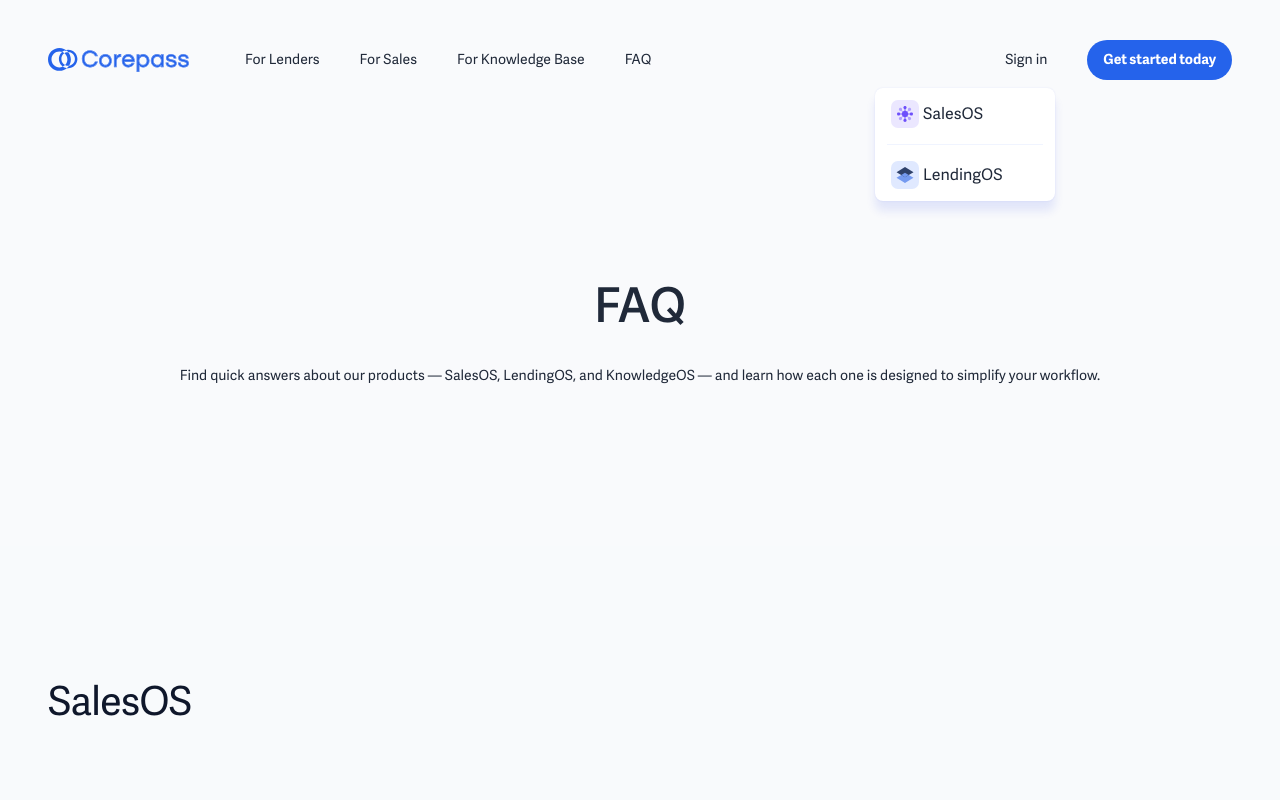
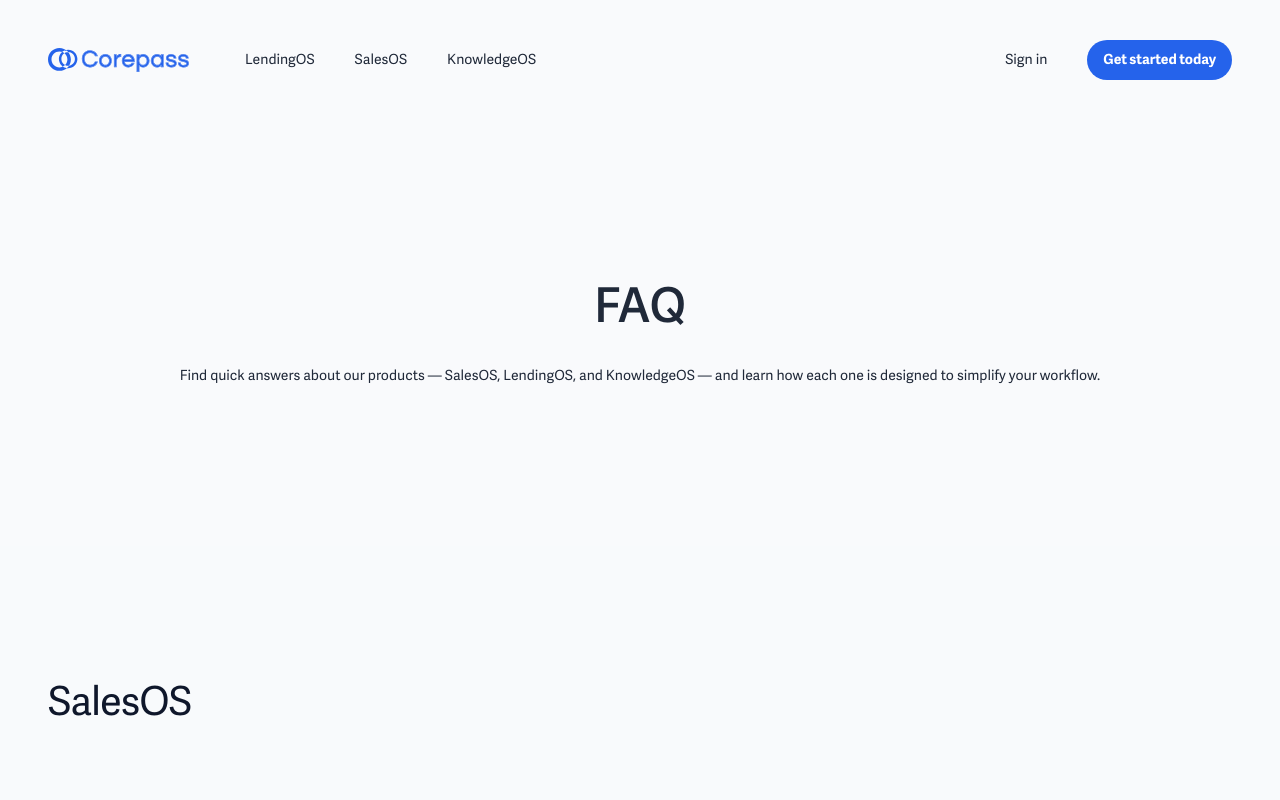
Before and after one commit to youlandinc/corepass-static-home, a Next.js app: page /faq in a window 1280 px wide. Both pictures are taken after a click on the button "Sign in". Shown: the top 800 px of the page. Built offline with nearby package versions, Linux system fonts and the light colour scheme.

Commit message:
refactor: update

```diff
--- a/src/app/knowledge/page.tsx
+++ b/src/app/knowledge/page.tsx
@@ -9,10 +9,13 @@
 import { KNOWLEDGE_FAQ, KNOWLEDGE_TESTIMONIALS } from '@/constant/Knowledge'
 
 import BG_IMG from '@/images/knowledge/footer/Knowledge-footer.svg'
+import { LOGIN_URL } from '@/constant'
+import { Button } from '@/components/Button'
 
 export default function Knowledge() {
   return (
     <>
+      <title>KnowledgeOS | AI Company Knowledge Hub – Corepass</title>
       <Header
         btnClassName={'bg-[#1DAFCD] hover:bg-[#1DAFCD]/80'}
         fillColor={'#202939'}
@@ -32,11 +35,7 @@
         </section>
         <Faqs subtitle={KNOWLEDGE_FAQ.subtitle} faqList={KNOWLEDGE_FAQ.list} />
       </main>
-      <Footer
-        imgSrc={BG_IMG}
-        btnLabel={'Get started today'}
-        btnClassName={'!text-[#23AFCF]'}
-      />
+      <Footer imgSrc={BG_IMG} />
     </>
   )
 }
--- a/src/app/lenders/page.tsx
+++ b/src/app/lenders/page.tsx
@@ -18,10 +18,13 @@
 } from '@/constant/Lenders'
 
 import BG_IMG from '@/images/lender/footer/lending-footer.svg'
+import { LOGIN_URL } from '@/constant'
+import Link from 'next/link'
 
 export default function Lenders() {
   return (
     <>
+      <title>LendingOS | AI Lending & Underwriting Software – Corepass</title>
       <Header />
       <main>
         <LenderHero />
@@ -34,9 +37,12 @@
           title={LENDERS_CALL.title}
           subtitle={LENDERS_CALL.subtitle}
           action={
-            <Button color={'blue'} variant={'solid'}>
+            <Link
+              className="rounded-full bg-blue-600 px-4 leading-10 font-semibold text-white hover:bg-blue-600/90"
+              href={LOGIN_URL}
+            >
               Try Corepass for free
-            </Button>
+            </Link>
           }
         />
 
@@ -53,8 +59,16 @@
 
       <Footer
         imgSrc={BG_IMG}
-        btnLabel={'Get started today'}
-        btnClassName={'!text-[#192F67]'}
+        action={
+          <Button
+            href={LOGIN_URL}
+            className={
+              'bg-white font-semibold !text-[#192F67] hover:!bg-[white]/90'
+            }
+          >
+            Get started today
+          </Button>
+        }
       />
     </>
   )
--- a/src/app/page.tsx
+++ b/src/app/page.tsx
@@ -9,10 +9,13 @@
 import { HOME_CALL, HOME_TESTIMONIALS } from '@/constant/Home'
 
 import BG_IMG from '@/images/home/footer/home-footer.svg'
+import { LOGIN_URL } from '@/constant'
+import Link from 'next/link'
 
 export default function Home() {
   return (
     <>
+      <title>Corepass | AI That Powers Growth & Scale</title>
       <main>
         <section className={'relative overflow-hidden'}>
           <Header />
@@ -171,9 +174,12 @@
           title={HOME_CALL.title}
           subtitle={HOME_CALL.subtitle}
           action={
-            <Button color={'blue'} variant={'solid'}>
+            <Link
+              className="rounded-full bg-blue-600 px-4 leading-10 font-semibold text-white hover:bg-blue-600/90"
+              href={LOGIN_URL}
+            >
               Try Corepass for free
-            </Button>
+            </Link>
           }
         />
 
@@ -185,7 +191,21 @@
           />
         </section>
       </main>
-      <Footer imgSrc={BG_IMG} title={'Run Your Business Smarter With AI'} />
+      <Footer
+        imgSrc={BG_IMG}
+        title={'Run Your Business Smarter With AI'}
+        action={
+          <Button
+            href={LOGIN_URL}
+            target={'_blank'}
+            className={
+              'bg-white font-semibold !text-[#202939] hover:!bg-[white]/90'
+            }
+          >
+            Try Corepass for free
+          </Button>
+        }
+      />
     </>
   )
 }
--- a/src/app/sales/page.tsx
+++ b/src/app/sales/page.tsx
@@ -11,11 +11,18 @@
 import { SALES_FAQ, SALES_TESTIMONIALS } from '@/constant/Sales'
 
 import BG_IMG from '@/images/sales/footer/sales-footer.svg'
+import { Button } from '@/components/Button'
+import { SALES_URL } from '@/constant'
 
 export default function Sales() {
   return (
     <>
-      <Header className={'bg-slate-50'} />
+      <title>SalesOS | AI-Powered Sales Automation – Corepass</title>
+      <Header
+        className={'bg-slate-50'}
+        fillColor={'#202939'}
+        btnClassName={'bg-[#8556F0]'}
+      />
       <main>
         <SaleHero />
         <SalePrimaryFeatures />
@@ -29,8 +36,17 @@
       </main>
       <Footer
         imgSrc={BG_IMG}
-        btnLabel={'Get started today'}
-        btnClassName={'!text-[#4C357E]'}
+        action={
+          <Button
+            href={SALES_URL}
+            target={'_blank'}
+            className={
+              'bg-white font-semibold !text-[#4C357E] hover:!bg-[white]/90'
+            }
+          >
+            Get started today
+          </Button>
+        }
       />
     </>
   )
--- a/src/components/Footer.tsx
+++ b/src/components/Footer.tsx
@@ -7,22 +7,16 @@
 import { LOGIN_URL } from '@/constant'
 
 import Image from 'next/image'
+import { ReactNode } from 'react'
 
 type FooterProps = {
   className?: string
   imgSrc?: string
   title?: string
-  btnLabel?: string
-  btnClassName?: string
+  action?: ReactNode
 }
 
-export function Footer({
-  className,
-  imgSrc,
-  title,
-  btnClassName,
-  btnLabel,
-}: FooterProps) {
+export function Footer({ className, imgSrc, action }: FooterProps) {
   return (
     <footer>
       <Container
@@ -33,7 +27,7 @@
       >
         <div className="flex flex-col gap-3 text-center [&>*]:text-white">
           <h2 className="text-5xl leading-[1.2]">
-            {title || 'Run your operations with AI'}
+            Run Your Business Smarter With AI
           </h2>
           <p className="text-xl leading-normal">
             Automate repetitive work with Corepass so your team can focus on
@@ -41,18 +35,10 @@
           </p>
         </div>
         <div className="flex flex-row justify-center gap-6 pt-16">
-          <Link
-            className={clsx(
-              'rounded-full bg-white px-4 leading-10 font-semibold text-[#202939] hover:bg-[white]/90',
-              btnClassName,
-            )}
-            href={LOGIN_URL}
-          >
-            {btnLabel || 'Try Corepass for free'}
-          </Link>
+          {action}
           <BookDemo
             label={<span>Book a demo</span>}
-            className="bg-black text-white hover:bg-black/80 hover:text-white"
+            className="active:text-white' cursor-pointer bg-black text-white hover:bg-black/80 hover:text-white focus:outline-hidden focus-visible:bg-black/80 focus-visible:outline-2 focus-visible:outline-offset-2 active:bg-black/80"
           />
         </div>
         <div className="flex flex-col gap-9 pt-40 pb-15">
@@ -64,13 +50,13 @@
                   href="/lenders"
                   className={'px-2 py-1 hover:text-[rgba(255,255,255,0.70)]'}
                 >
-                  For Lenders
+                  LendingOS
                 </Link>
                 <Link
                   href="/sales"
                   className={'px-2 py-1 hover:text-[rgba(255,255,255,0.70)]'}
                 >
-                  For Sales
+                  SalesOS
                 </Link>
               </div>
               <div className={'flex flex-row gap-6'}>
@@ -78,14 +64,14 @@
                   href="/knowledge"
                   className={'px-2 py-1 hover:text-[rgba(255,255,255,0.70)]'}
                 >
-                  For Knowledge Base
+                  KnowledgeOS
                 </Link>
-                <Link
-                  href="/faq"
-                  className={'px-2 py-1 hover:text-[rgba(255,255,255,0.70)]'}
-                >
-                  FAQ
-                </Link>
+                {/*<Link*/}
+                {/*  href="/faq"*/}
+                {/*  className={'px-2 py-1 hover:text-[rgba(255,255,255,0.70)]'}*/}
+                {/*>*/}
+                {/*  FAQ*/}
+                {/*</Link>*/}
               </div>
             </div>
           </nav>
--- a/src/components/Header.tsx
+++ b/src/components/Header.tsx
@@ -9,13 +9,14 @@
 } from '@headlessui/react'
 import clsx from 'clsx'
 import * as DropdownMenu from '@radix-ui/react-dropdown-menu'
+import * as HoverCard from '@radix-ui/react-hover-card'
 
 import { Container } from '@/components/Container'
 import { Logo } from '@/components/Logo'
 import { NavLink } from '@/components/NavLink'
 
 import { BookDemo } from '@/components/BookDemoForm'
-import { ComponentPropsWithoutRef, ReactNode } from 'react'
+import { ComponentPropsWithoutRef, ReactNode, useState } from 'react'
 import { LOGIN_URL, SALES_URL, LENDING_URL } from '@/constant'
 
 import SALES_ICON from '@/images/header/salesOS.svg'
@@ -80,10 +81,10 @@
         transition
         className="absolute inset-x-0 top-full mt-4 flex origin-top flex-col rounded-2xl bg-white p-4 text-lg tracking-tight text-slate-900 shadow-xl ring-1 ring-slate-900/5 data-closed:scale-95 data-closed:opacity-0 data-enter:duration-150 data-enter:ease-out data-leave:duration-100 data-leave:ease-in [&>*]:text-sm"
       >
-        <MobileNavLink href="/lenders">For Lenders</MobileNavLink>
-        <MobileNavLink href="/sales">For Sales</MobileNavLink>
-        <MobileNavLink href="/knowledge">For Knowledge Base</MobileNavLink>
-        <MobileNavLink href="/faq">FAQ</MobileNavLink>
+        <MobileNavLink href="/lenders">LendingOS</MobileNavLink>
+        <MobileNavLink href="/sales">SalesOS</MobileNavLink>
+        <MobileNavLink href="/knowledge">KnowledgeOS</MobileNavLink>
+        {/*<MobileNavLink href="/faq">FAQ</MobileNavLink>*/}
         <hr className="m-2 border-slate-300/40" />
         <MobileNavLink href={''}>
           <span onClick={() => window.open(SALES_URL, '_blank')}>
@@ -107,6 +108,7 @@
 }
 
 export function Header(props: HeaderProps) {
+  const [open, setOpen] = useState(false)
   return (
     <header className={clsx(props.className)}>
       <Container className={'!py-10'}>
@@ -125,7 +127,7 @@
                   'inline-block cursor-pointer rounded-lg px-2 py-1 text-sm hover:bg-slate-100 hover:text-slate-900'
                 }
               >
-                For Lenders
+                LendingOS
               </Link>
               <Link
                 href="/sales"
@@ -133,7 +135,7 @@
                   'inline-block cursor-pointer rounded-lg px-2 py-1 text-sm hover:bg-slate-100 hover:text-slate-900'
                 }
               >
-                For Sales
+                SalesOS
               </Link>
               <Link
                 href="/knowledge"
@@ -141,35 +143,35 @@
                   'inline-block cursor-pointer rounded-lg px-2 py-1 text-sm hover:bg-slate-100 hover:text-slate-900'
                 }
               >
-                For Knowledge Base
+                KnowledgeOS
               </Link>
-              <Link
-                href="/faq"
-                className={
-                  'inline-block cursor-pointer rounded-lg px-2 py-1 text-sm hover:bg-slate-100 hover:text-slate-900'
-                }
-              >
-                FAQ
-              </Link>
+              {/*<Link*/}
+              {/*  href="/faq"*/}
+              {/*  className={*/}
+              {/*    'inline-block cursor-pointer rounded-lg px-2 py-1 text-sm hover:bg-slate-100 hover:text-slate-900'*/}
+              {/*  }*/}
+              {/*>*/}
+              {/*  FAQ*/}
+              {/*</Link>*/}
             </div>
           </div>
           <div className="flex items-center gap-x-5 lg:gap-x-8">
             <div className="[& dev]:text-sm hidden lg:block">
-              <DropdownMenu.Root>
-                <DropdownMenu.Trigger asChild>
+              <HoverCard.Root openDelay={200} closeDelay={300}>
+                <HoverCard.Trigger asChild>
                   <button className="cursor-pointer rounded-lg px-2 py-1 text-sm outline-none hover:bg-slate-100 hover:text-slate-900">
                     Sign in
                   </button>
-                </DropdownMenu.Trigger>
-                <DropdownMenu.Portal>
-                  <DropdownMenu.Content
-                    className="data-[side=left]:animate-slideRightAndFade data-[side=right]:animate-slideLeftAndFade data-[side=top]:animate-slideDownAndFade min-w-[180px] rounded-md bg-white px-3 py-2 shadow-[0_0_2px_0_rgba(17,52,227,0.10),0_10px_10px_0_rgba(17,52,227,0.10)] will-change-[opacity,transform] data-[side=bottom]:animate-out"
+                </HoverCard.Trigger>
+                <HoverCard.Portal>
+                  <HoverCard.Content
+                    className="min-w-[180px] rounded-md bg-white px-3 py-2 shadow-[0_0_2px_0_rgba(17,52,227,0.10),0_10px_10px_0_rgba(17,52,227,0.10)] duration-200 data-[state=closed]:animate-out data-[state=closed]:fade-out-0 data-[state=closed]:zoom-out-95 data-[state=open]:animate-in data-[state=open]:fade-in-0 data-[state=open]:zoom-in-95"
                     sideOffset={12}
                     align={'end'}
                   >
-                    <DropdownMenu.Item
+                    <div
                       className={
-                        'flex cursor-pointer flex-row items-center gap-1 rounded-[4px] p-1 outline-none hover:bg-[#F0F4FF]'
+                        'rounded-1 flex cursor-pointer flex-row items-center gap-1 rounded-[4px] p-1 outline-none hover:bg-[#F0F4FF]'
                       }
                       onClick={() => {
                         window.open(SALES_URL, '_target')
@@ -177,11 +179,11 @@
                     >
                       <Image src={SALES_ICON} alt={''} />
                       SalesOS
-                    </DropdownMenu.Item>
+                    </div>
                     <DropdownMenu.Separator
                       className={'my-3 h-[1px] w-full bg-[#F0F4FF]'}
                     />
-                    <DropdownMenu.Item
+                    <div
                       className={
                         'rounded-1 flex cursor-pointer flex-row items-center gap-1 rounded-[4px] p-1 outline-none hover:bg-[#F0F4FF]'
                       }
@@ -191,10 +193,10 @@
                     >
                       <Image src={LENDERS_ICON} alt={''} />
                       LendingOS
-                    </DropdownMenu.Item>
-                  </DropdownMenu.Content>
-                </DropdownMenu.Portal>
-              </DropdownMenu.Root>
+                    </div>
+                  </HoverCard.Content>
+                </HoverCard.Portal>
+              </HoverCard.Root>
               {/*<NavLink href={LOGIN_URL}>Sign in</NavLink>*/}
             </div>
             <BookDemo
--- a/src/components/home/HomeHero.tsx
+++ b/src/components/home/HomeHero.tsx
@@ -34,6 +34,7 @@
           <Link
             className="rounded-full bg-blue-600 px-4 leading-10 font-semibold text-white hover:bg-blue-600/90"
             href={LOGIN_URL}
+            target={'_blank'}
           >
             Try Corepass for free
           </Link>
--- a/src/components/lender/LenderHero.tsx
+++ b/src/components/lender/LenderHero.tsx
@@ -49,6 +49,7 @@
           <Link
             className="rounded-full bg-blue-600 px-4 leading-10 font-semibold text-white hover:bg-blue-600/90"
             href={LENDING_URL}
+            target={'_blank'}
           >
             Try LendingOS for free
           </Link>
--- a/src/components/sale/SaleHero.tsx
+++ b/src/components/sale/SaleHero.tsx
@@ -36,6 +36,7 @@
           <Link
             className="rounded-full bg-[#8556F0] px-4 leading-10 font-semibold text-white hover:bg-[#8556F0]/90"
             href={SALES_URL}
+            target={'_blank'}
           >
             Try SalesOS for free
           </Link>
@@ -45,7 +46,7 @@
             }
           />
         </div>
-        <HeroTailSale />
+        {/*<HeroTailSale />*/}
       </Container>
     </HeroContainer>
   )
--- a/src/components/sale/SalePrimaryFeatures.tsx
+++ b/src/components/sale/SalePrimaryFeatures.tsx
@@ -107,7 +107,7 @@
       <Container className={''}>
         <div className={'mx-auto max-w-[900px] text-center'}>
           <h2 className={'text-5xl leading-[1.2] font-medium'}>
-            Run your entire sales outreach workflow in one place
+            Run Your Entire Sales Outreach Workflow In One Place
           </h2>
           <p className={'mt-6 leading-normal'}>
             SalesOS replaces manual prospecting, disconnected data enrichment
--- a/src/components/sale/SaleSecondaryFeature.tsx
+++ b/src/components/sale/SaleSecondaryFeature.tsx
@@ -43,7 +43,7 @@
     >
       <div className={'mx-auto max-w-[1280px] text-center'}>
         <h2 className={'text-5xl leading-[1.2] font-medium'}>
-          Built for high-velocity sales teams
+          Built For High-Velocity Sales Teams
         </h2>
         <p className={'mt-6'}>More conversations, less busywork</p>
       </div>
```
